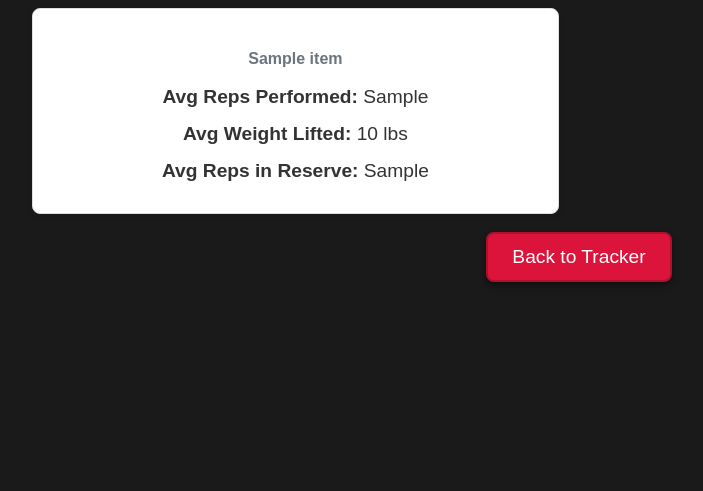
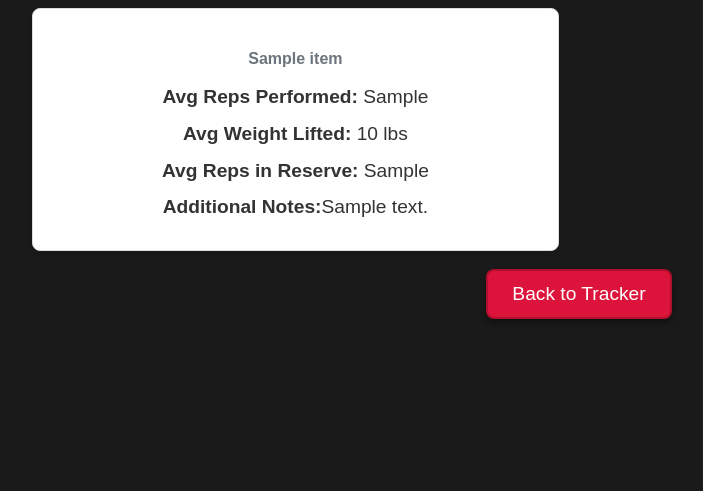
Before and after one commit to Cxdyr/Fitness-Tracker, a Flask app: page /tracking_history in a window 1280 px wide. Shown: the part 275-766 px from the top of the page, without its empty margins (61-764 px from the left). Run offline with Flask 3, Linux system fonts and the light colour scheme; the visitor is signed in with stand-in values (Sample User, id 1); tables that the repository leaves empty hold one stand-in row (values such as "Sample post"); a database or web service that is not in the repository returns one stand-in record (values such as "Sample title"); data that the repository does not hold is empty.

Commit message:
Added additional notes tracking feature, styling changes

```diff
--- a/backend/app.py
+++ b/backend/app.py
@@ -302,6 +302,7 @@ def track_lift_performance(plan_id, lift_id):
         reps_performed = data.get('reps_performed')
         weight_performed = data.get('weight_performed')
         reps_in_reserve = data.get('reps_in_reserve')
+        additional_notes = data.get('additional_notes')
 
         # Validate inputs
         if reps_performed is None or weight_performed is None or reps_in_reserve is None:
@@ -315,7 +316,8 @@ def track_lift_performance(plan_id, lift_id):
             plan_lift_id=plan_lift.id,
             reps_performed=reps_performed,
             weight_performed=weight_performed,
-            reps_in_reserve=reps_in_reserve
+            reps_in_reserve=reps_in_reserve,
+            additional_notes=additional_notes
         )
 
         db.session.add(performance) #Adding new record to LiftPerformance db
@@ -366,6 +368,7 @@ def get_lift_performance(plan_id, lift_id):
     except Exception as e:
         app.logger.error(f"Error retrieving lift performance: {str(e)}")
         return jsonify({"error": "Server error"}), 500
+
 
 # Retreive all tracking data for a specific user endpoint
 @app.route('/api/users/<int:user_id>/trackings', methods=['GET'])
--- a/frontend/app.py
+++ b/frontend/app.py
@@ -314,11 +314,13 @@ def tracker():
             reps_performed_str = request.form.get(f"reps_performed_{lift_id}", '0')
             weight_performed_str = request.form.get(f"weight_performed_{lift_id}", '0')
             reps_in_reserve_str = request.form.get(f"reps_in_reserve_{lift_id}", '0')
+            additional_notes_str = request.form.get(f"additional_notes_{lift_id}",'0')
 
             try:
                 reps_performed = int(reps_performed_str)
                 weight_performed = float(weight_performed_str)
                 reps_in_reserve = int(reps_in_reserve_str)
+                additional_notes = additional_notes_str
             except ValueError:
                 flash(f"Invalid input for lift '{lift['lift_name']}'. Please enter numeric values.", "danger")
                 tracking_success = False
@@ -329,7 +331,8 @@ def tracker():
             payload = {
                 "reps_performed": reps_performed,
                 "weight_performed": weight_performed,
-                "reps_in_reserve": reps_in_reserve
+                "reps_in_reserve": reps_in_reserve,
+                "additional_notes": additional_notes
             }
             response = requests.post(track_url, json=payload)
 
--- a/frontend/static/css/styles.css
+++ b/frontend/static/css/styles.css
@@ -34,6 +34,11 @@ p {
     font-size: 1.2rem;
     margin-bottom: 2rem;
 }
+
+p.planname {
+    color: #f32509;
+}
+
 
 /* Flash Messages Styling */
 .flash-messages {
@@ -101,6 +106,9 @@ p {
     width: calc(50% - 20px); /* Two cards per row with 20px gap */
     box-shadow: 0 2px 5px rgba(0, 0, 0, 0.1);
     transition: transform 0.2s;
+    word-wrap: break-word;
+    overflow-wrap: break-word;
+    white-space: normal;
 }
 
 .tracking-card:hover {
--- a/frontend/templates/generate_plan.html
+++ b/frontend/templates/generate_plan.html
@@ -20,11 +20,11 @@
             <h2>Select Goal:</h2>
             <label>
                 Hypertrophy training style
-                <input type="radio" name="goal" value="hypertrophy" required>
+                <input type="radio" name="goal" value="Hypertrophy" required>
             </label>
             <label>
                 Strength training style
-                <input type="radio" name="goal" value="strength" required>
+                <input type="radio" name="goal" value="Strength" required>
             </label>
 
             <h2>Select targeted body parts for your workout (max of 2):</h2>
@@ -41,7 +41,7 @@
                 <input type="checkbox" name="body_parts" value="Arms">
             </label>
             <label>
-                Arms
+                Back
                 <input type="checkbox" name="body_parts" value="Back">
             </label>
             <label>
--- a/frontend/templates/my_plans.html
+++ b/frontend/templates/my_plans.html
@@ -24,15 +24,15 @@
         <p>
             {% for plan in plans %}
             <div class="plan-bubble">
-                <strong><p>{{ plan.plan_name}}</p></strong>
+                <strong><p class="planname">{{ plan.plan_name}}</p></strong>
                 <p>
-                Notes: {{ plan.plan_type or 'N/A' }}  |  Duration: {{ plan.plan_duration or 'N/A' }} mins
+                <strong>Notes:</strong> {{ plan.plan_type or 'N/A' }}  |  <strong>Duration:</strong> {{ plan.plan_duration or 'N/A' }} mins
                 </p>
 
                 <!-- Display lifts for the plan -->
                 {% if plan.lifts %}
                     {% for lift in plan.lifts %}
-                        <p>{{ lift.lift_name }} - Sets: {{ lift.sets }}, Reps: {{ lift.reps }}</p>
+                        <p><strong>{{ lift.lift_name }} </strong> - Sets: {{ lift.sets }}, Reps: {{ lift.reps }}</p>
                     {% endfor %}
                 {% else %}
                     <p>No exercises found for this plan.</p>
--- a/frontend/templates/tracker.html
+++ b/frontend/templates/tracker.html
@@ -32,7 +32,7 @@
 
         {% if selected_plan %}
             <h2>Track: {{ selected_plan.plan_name }}</h2>
-            <form method="post" action="{{ url_for('tracker') }}">
+            <form method="POST" action="{{ url_for('tracker') }}">
                 <input type="hidden" name="plan_id" value="{{ selected_plan.plan_id }}">
                 <table>
                     <thead>
@@ -41,6 +41,7 @@
                             <th>Average Reps Performed</th>
                             <th>Average Weight Performed (lbs)</th>
                             <th>Average Reps in Reserve</th>
+                            <th>Additional Notes</th>
                         </tr>
                     </thead>
                     <tbody>
@@ -56,6 +57,9 @@
                                 <td>
                                     <input type="number" name="reps_in_reserve_{{ lift.lift_id }}" min="0" required>
                                 </td>
+                                <td>
+                                    <input type="text" name="additional_notes_{{lift.lift_id}}" maxlength="150">
+                                </td>
                             </tr>
                         {% endfor %}
                     </tbody>
--- a/frontend/templates/tracking_history.html
+++ b/frontend/templates/tracking_history.html
@@ -27,6 +27,7 @@
                         <p><strong>Avg Reps Performed:</strong> {{ tracking.reps_performed }}</p>
                         <p><strong>Avg Weight Lifted:</strong> {{ tracking.weight_performed }} lbs</p>
                         <p><strong>Avg Reps in Reserve:</strong> {{ tracking.reps_in_reserve }}</p>
+                        <p><strong>Additional Notes:</strong>{{tracking.additional_notes}}</p>
                     </div>
                 {% endfor %}
             </div>
```
